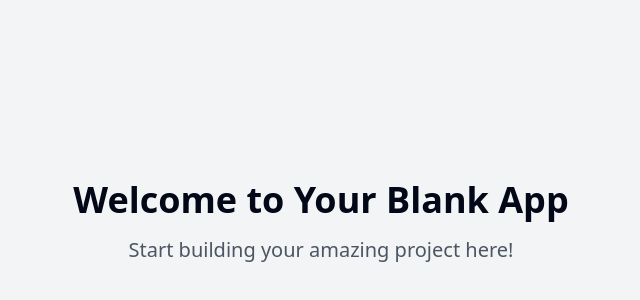
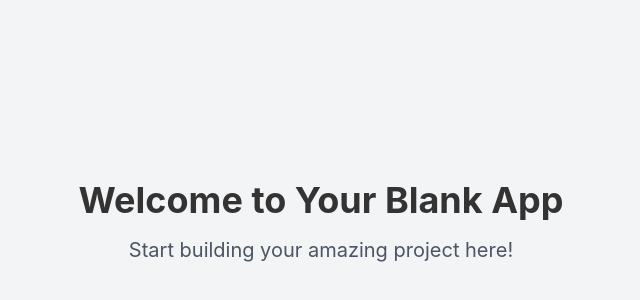
Before and after one commit to SadiqNaizam/mlo-a774-b90b, a React (Vite) app: page / in a window 1280 px wide. Shown: the part 178-478 px from the top of the page, without its empty margins (319-959 px from the left). Built offline with nearby package versions, Linux system fonts and the light colour scheme.

Commit message:
Files generated: index.css

```diff
--- a/src/index.css
+++ b/src/index.css
@@ -4,81 +4,82 @@
 
 @layer base {
   :root {
-    --background: 0 0% 100%;
-    --foreground: 222.2 84% 4.9%;
+    --background: 0 0% 94.1%; /* #F0F0F0 */
+    --foreground: 0 0% 20%;   /* #333333 */
 
-    --card: 0 0% 100%;
-    --card-foreground: 222.2 84% 4.9%;
+    --card: 0 0% 100%;        /* #FFFFFF */
+    --card-foreground: 0 0% 20%; /* #333333 */
 
-    --popover: 0 0% 100%;
-    --popover-foreground: 222.2 84% 4.9%;
+    --popover: 0 0% 100%;       /* #FFFFFF */
+    --popover-foreground: 0 0% 20%; /* #333333 */
 
-    --primary: 222.2 47.4% 11.2%;
-    --primary-foreground: 210 40% 98%;
+    --primary: 211 100% 50%;     /* #007AFF */
+    --primary-foreground: 210 40% 98%; /* #F7FAFC */
 
-    --secondary: 210 40% 96.1%;
-    --secondary-foreground: 222.2 47.4% 11.2%;
+    --secondary: 210 40% 96.1%;   /* #F2F7FA */
+    --secondary-foreground: 211 100% 50%; /* #007AFF */
 
-    --muted: 210 40% 96.1%;
-    --muted-foreground: 215.4 16.3% 46.9%;
+    --muted: 210 40% 96.1%;      /* #F2F7FA */
+    --muted-foreground: 0 0% 40%;  /* #666666 */
 
-    --accent: 210 40% 96.1%;
-    --accent-foreground: 222.2 47.4% 11.2%;
+    --accent: 211 100% 60%;      /* #3395FF */
+    --accent-foreground: 0 0% 13%; /* #212121 */
 
-    --destructive: 0 84.2% 60.2%;
-    --destructive-foreground: 210 40% 98%;
+    --destructive: 0 84.2% 60.2%; /* #F56565 */
+    --destructive-foreground: 210 40% 98%; /* #F7FAFC */
 
-    --border: 214.3 31.8% 91.4%;
-    --input: 214.3 31.8% 91.4%;
-    --ring: 222.2 84% 4.9%;
+    --border: 0 0% 85%;        /* #D9D9D9 */
+    --input: 0 0% 85%;         /* #D9D9D9 */
+    --ring: 211 100% 50%;       /* #007AFF for focus */
 
-    --radius: 0.5rem;
+    --radius: 0.375rem; /* 6px */
 
+    --font-body: "Inter", system-ui, -apple-system, BlinkMacSystemFont, "Segoe UI", Roboto, "Helvetica Neue", Arial, "Noto Sans", sans-serif, "Apple Color Emoji", "Segoe UI Emoji", "Segoe UI Symbol", "Noto Color Emoji";
+    --font-heading: "Inter", system-ui, -apple-system, BlinkMacSystemFont, "Segoe UI", Roboto, "Helvetica Neue", Arial, "Noto Sans", sans-serif, "Apple Color Emoji", "Segoe UI Emoji", "Segoe UI Symbol", "Noto Color Emoji";
+
+    /* Sidebar variables - preserved */
     --sidebar-background: 0 0% 98%;
-
     --sidebar-foreground: 240 5.3% 26.1%;
-
     --sidebar-primary: 240 5.9% 10%;
-
     --sidebar-primary-foreground: 0 0% 98%;
-
     --sidebar-accent: 240 4.8% 95.9%;
-
     --sidebar-accent-foreground: 240 5.9% 10%;
-
     --sidebar-border: 220 13% 91%;
-
     --sidebar-ring: 217.2 91.2% 59.8%;
   }
 
   .dark {
-    --background: 222.2 84% 4.9%;
-    --foreground: 210 40% 98%;
+    --background: 0 0% 11.8%;    /* #1E1E1E */
+    --foreground: 0 0% 87.8%;    /* #E0E0E0 */
 
-    --card: 222.2 84% 4.9%;
-    --card-foreground: 210 40% 98%;
+    --card: 0 0% 14%;         /* #242424 */
+    --card-foreground: 0 0% 87.8%; /* #E0E0E0 */
 
-    --popover: 222.2 84% 4.9%;
-    --popover-foreground: 210 40% 98%;
+    --popover: 0 0% 14%;        /* #242424 */
+    --popover-foreground: 0 0% 87.8%; /* #E0E0E0 */
 
-    --primary: 210 40% 98%;
-    --primary-foreground: 222.2 47.4% 11.2%;
+    --primary: 211 50% 30%;     /* Muted dark blue: #264C73 */
+    --primary-foreground: 0 0% 87.8%; /* Light text: #E0E0E0 */
 
-    --secondary: 217.2 32.6% 17.5%;
-    --secondary-foreground: 210 40% 98%;
+    --secondary: 217.2 32.6% 17.5%; /* #222B38 */
+    --secondary-foreground: 0 0% 87.8%; /* #E0E0E0 */
 
-    --muted: 217.2 32.6% 17.5%;
-    --muted-foreground: 215 20.2% 65.1%;
+    --muted: 217.2 32.6% 17.5%;   /* #222B38 */
+    --muted-foreground: 0 0% 66.7%; /* #AAAAAA */
 
-    --accent: 217.2 32.6% 17.5%;
-    --accent-foreground: 210 40% 98%;
+    --accent: 211 100% 55.1%;    /* Vibrant light blue: #1A8CFF */
+    --accent-foreground: 0 0% 10%; /* Dark text: #1A1A1A */
 
-    --destructive: 0 62.8% 30.6%;
-    --destructive-foreground: 210 40% 98%;
+    --destructive: 0 70% 55%;     /* #D94C4C */
+    --destructive-foreground: 0 0% 98%; /* #FAFAFA */
 
-    --border: 217.2 32.6% 17.5%;
-    --input: 217.2 32.6% 17.5%;
-    --ring: 212.7 26.8% 83.9%;
+    --border: 0 0% 25%;         /* #404040 */
+    --input: 0 0% 25%;          /* #404040 */
+    --ring: 211 100% 55.1%;      /* #1A8CFF for focus (vibrant light blue) */
+
+    /* Dark mode font variables can inherit from :root if not specified, or be overridden here if needed */
+
+    /* Sidebar variables - preserved for dark mode */
     --sidebar-background: 240 5.9% 10%;
     --sidebar-foreground: 240 4.8% 95.9%;
     --sidebar-primary: 224.3 76.3% 48%;
@@ -90,12 +91,27 @@
   }
 }
 
+@layer utilities {
+  .font-body {
+    font-family: var(--font-body);
+  }
+
+  .font-heading {
+    font-family: var(--font-heading);
+    /* Consider adding font-weight here if headings should always be bolder by default, e.g. font-weight: 600; */
+  }
+}
+
 @layer base {
   * {
     @apply border-border;
   }
 
   body {
-    @apply bg-background text-foreground;
+    @apply bg-background text-foreground font-body; /* Apply body font by default */
+  }
+
+  h1, h2, h3, h4, h5, h6 {
+    @apply font-heading; /* Apply heading font to heading elements */
   }
 }
```
